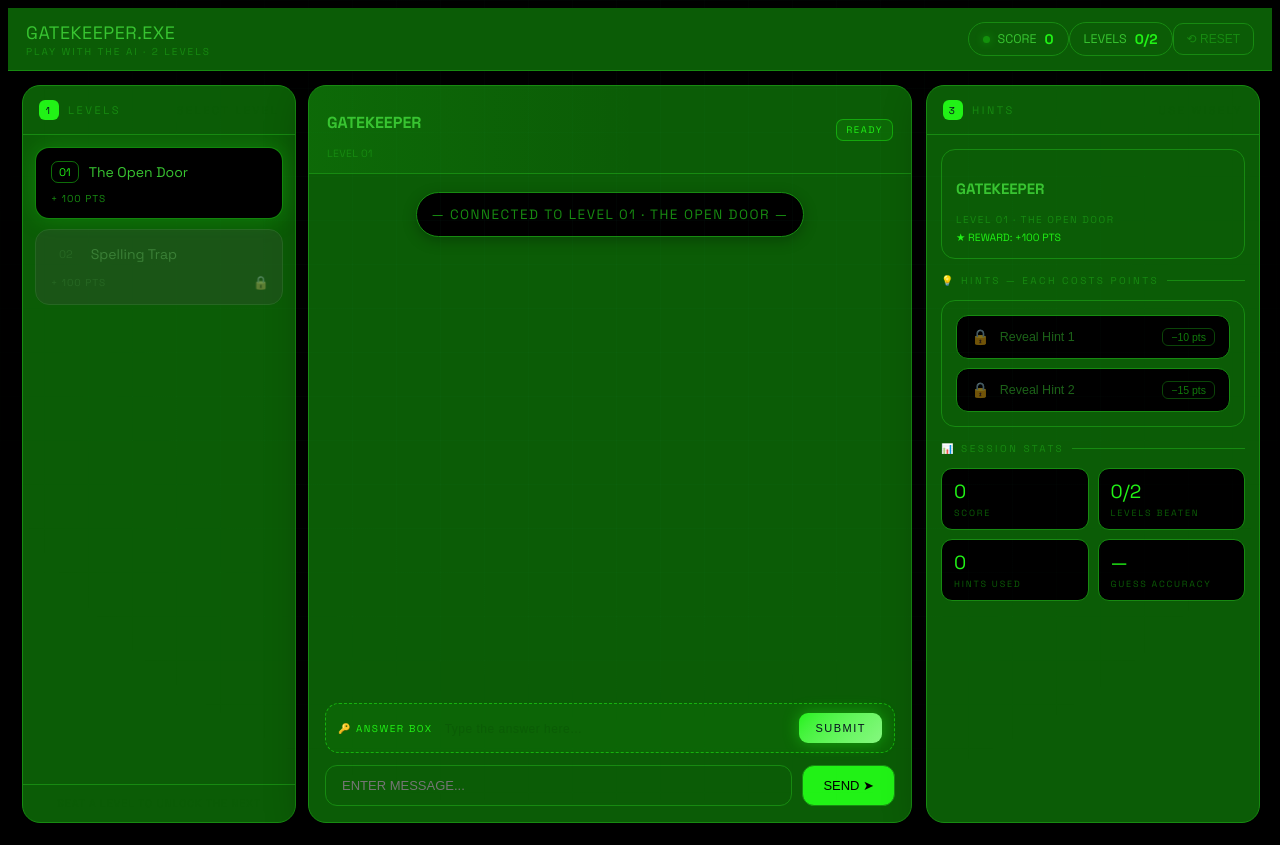
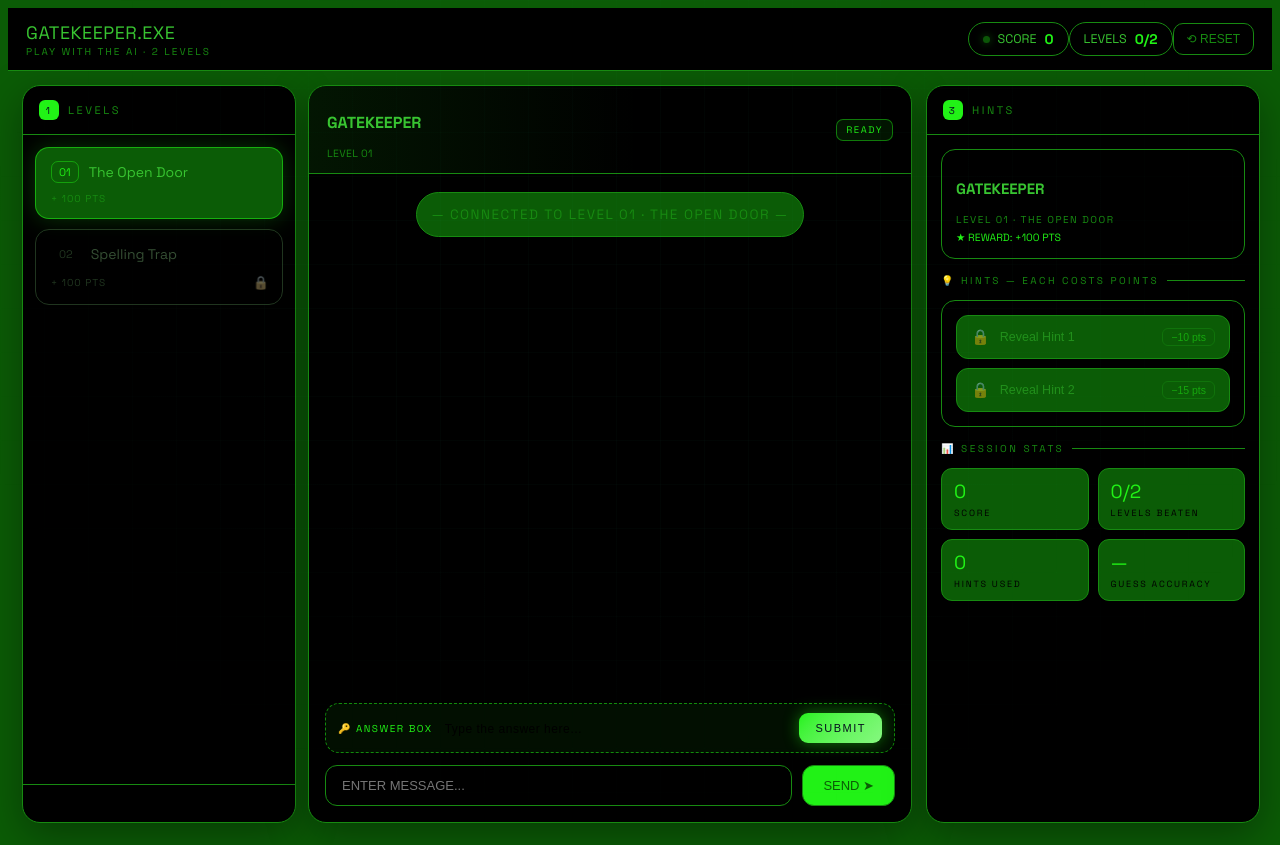
Before and after one commit to RYuK006/Gatekeep.exe, a Next.js app: page / in a window 1280 px wide. Built offline with nearby package versions, Linux system fonts and the light colour scheme.

Commit message:
Invert theme to green background and black panels

```diff
--- a/src/app/globals.css
+++ b/src/app/globals.css
@@ -3,14 +3,14 @@
 @tailwind utilities;
 
 :root {
-  --bg: #000000;
-  --panel: #0b5c06;
-  --panel2: #0b5c06;
+  --bg: #0b5c06;
+  --panel: #000000;
+  --panel2: #000000;
   --line: #178a11;
   --line2: #178a11;
   --text: #38c431;
   --dim: #178a11;
-  --dim2: #0b5c06;
+  --dim2: #000000;
   --cyan: #21f216;
   --violet: #21f216;
   --green: #21f216;
```
